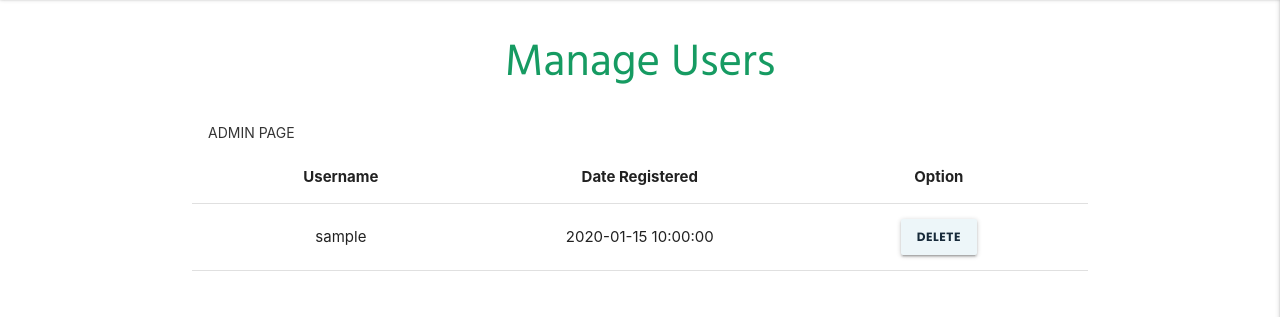
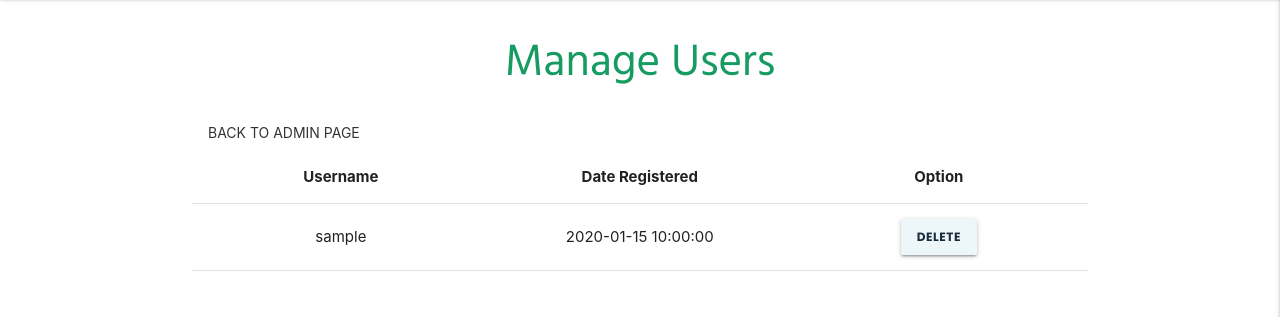
Before and after one commit to LisaHackett97/HiddenIrishTravels, a Flask app: page /users_admin in a window 1280 px wide. Shown: the part 66-383 px from the top of the page. Run offline with Flask 2, Linux system fonts and the light colour scheme; a database or web service that is not in the repository returns one stand-in record (values such as "Sample title"); some libraries are stand-ins or nearby versions.

Commit message:
Add admin link to users admin pg

```diff
--- a/templates/admin.html
+++ b/templates/admin.html
@@ -3,7 +3,7 @@
 
 <h1>Admin</h1>
 <div class="row">
-<a class="waves-effect waves-light btn col s8 offset-s2 admin-btns">Manage Recommendation Form Fields</a>
+<a class="waves-effect waves-light btn col s8 offset-s2 admin-btns disabled">Manage Recommendation Form Fields</a>
 
 <a href="{{ url_for('manage_form_fields')}}" class="waves-effect waves-light btn col s8 offset-s2 admin-btns">Manage Visitor and locations Details</a>
 <a class="waves-effect waves-light btn col s8 offset-s2 admin-btns">Delete User Recommendations</a>
--- a/templates/manage_form_details.html
+++ b/templates/manage_form_details.html
@@ -2,6 +2,8 @@
 {% block content %}
 
 <h1 class="center-align">Manage Form Fields</h1>
+<h2>Admin</h2>
+<a href="{{ url_for('admin') }}" class="btn-flat">Back to Admin Page</a>
 <div class="row">
   <div class="col s12 center-align">
     <a href="{{ url_for('add_field_details') }}" class="btn page-btn">
--- a/templates/users_admin.html
+++ b/templates/users_admin.html
@@ -3,7 +3,7 @@
 
 <h1 class="center-align">Manage Users</h1>
 
-<a href="{{ url_for('admin') }}" class="btn-flat">Admin Page</a>
+<a href="{{ url_for('admin') }}" class="btn-flat">Back to Admin Page</a>
 <!-- section to display current users -->
 <section>
   <div class="row">
```
